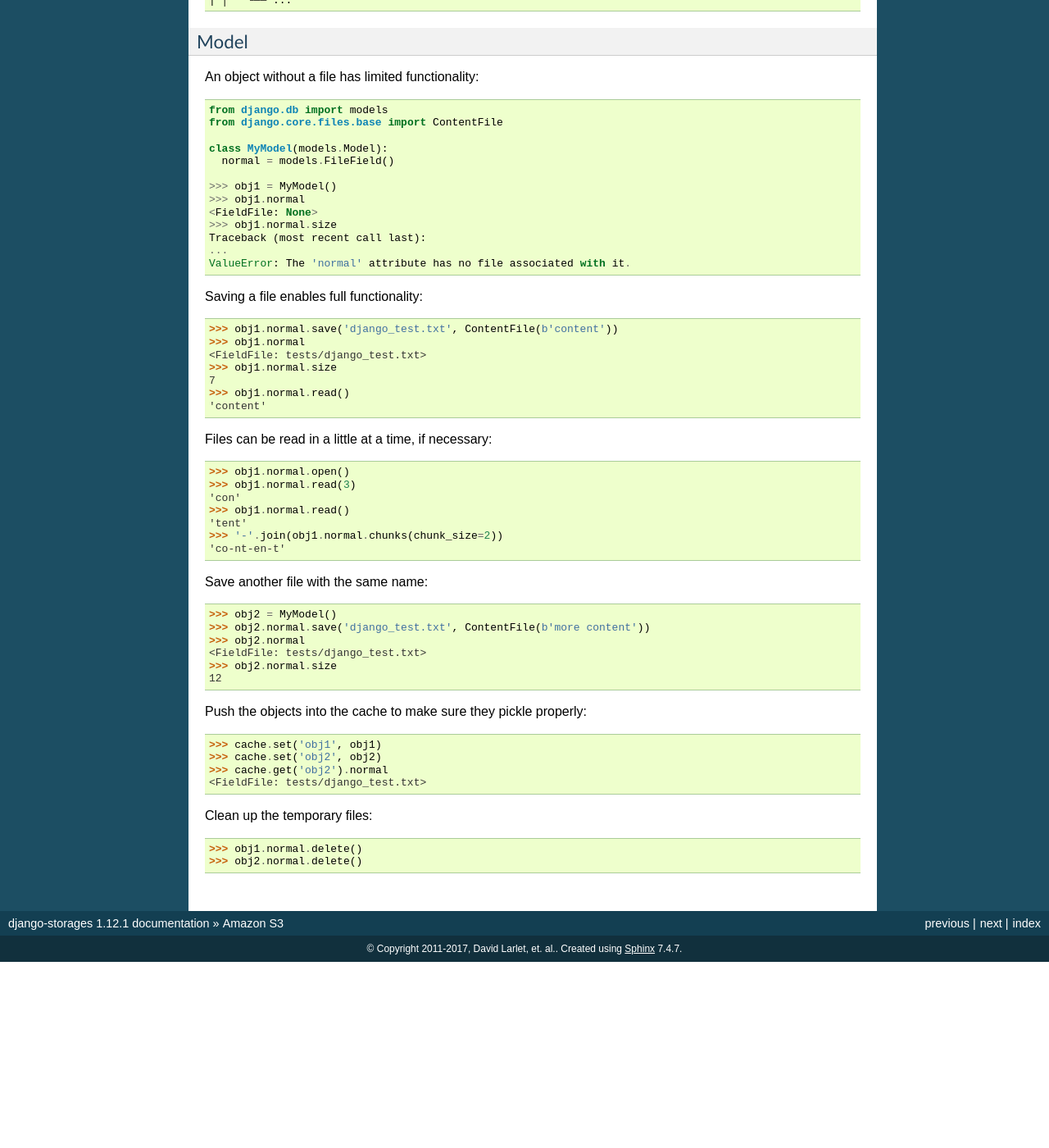
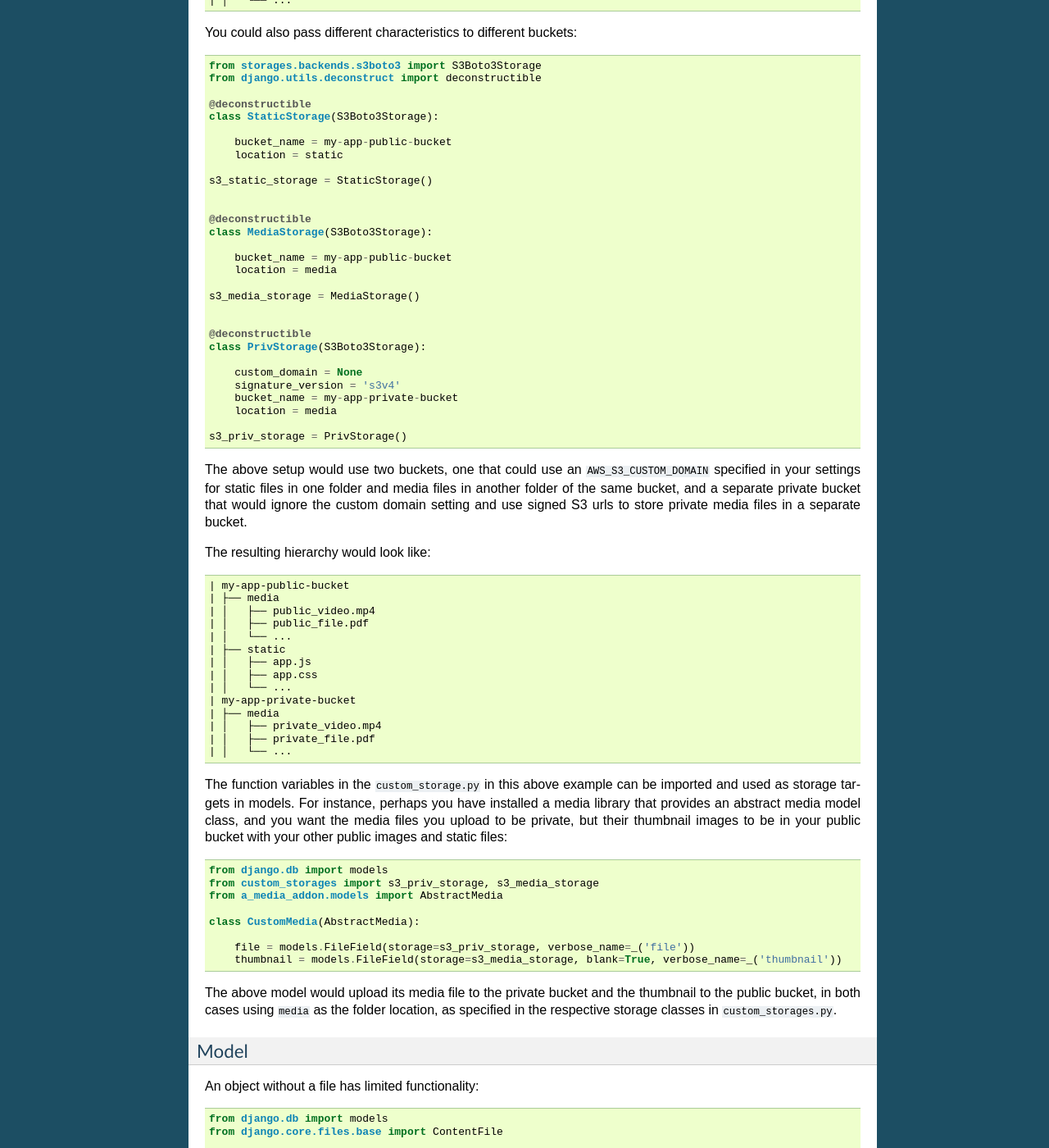
Before and after one commit to jschneier/django-storages, a Sphinx documentation site: the page built from docs/backends/amazon-S3.rst, in a window 1280 px wide and 1400 px high, scrolled down 6656 px. Shown: the whole window at 82% size. Built offline with Sphinx 7.4.7, drawn with Linux system fonts in a browser that asks for light colours; before the commit the page ends 7829 px from its top, so only the background shows below that.

Commit message:
separate buckets with separate properties for S3

```diff
--- a/docs/backends/amazon-S3.rst
+++ b/docs/backends/amazon-S3.rst
@@ -375,6 +375,71 @@ So your bucket file can be organized like as below::
     | │   ├── app.css
     | │   └── ...
 
+You could also pass different characteristics to different buckets::
+
+    from storages.backends.s3boto3 import S3Boto3Storage
+    from django.utils.deconstruct import deconstructible
+
+    @deconstructible
+    class StaticStorage(S3Boto3Storage):
+
+        bucket_name = my-app-public-bucket
+        location = static
+
+    s3_static_storage = StaticStorage()
+
+
+    @deconstructible
+    class MediaStorage(S3Boto3Storage):
+
+        bucket_name = my-app-public-bucket
+        location = media
+
+    s3_media_storage = MediaStorage()
+
+
+    @deconstructible
+    class PrivStorage(S3Boto3Storage):
+
+        custom_domain = None
+        signature_version = 's3v4'
+        bucket_name = my-app-private-bucket
+        location = media
+
+    s3_priv_storage = PrivStorage()
+
+The above setup would use two buckets, one that could use an ``AWS_S3_CUSTOM_DOMAIN`` specified in your settings for static files in one folder and media files in another folder of the same bucket, and a separate private bucket that would ignore the custom domain setting and use signed S3 urls to store private media files in a separate bucket.
+
+The resulting hierarchy would look like::
+
+    | my-app-public-bucket
+    | ├── media
+    | │   ├── public_video.mp4
+    | │   ├── public_file.pdf
+    | │   └── ...
+    | ├── static
+    | │   ├── app.js
+    | │   ├── app.css
+    | │   └── ...
+    | my-app-private-bucket
+    | ├── media
+    | │   ├── private_video.mp4
+    | │   ├── private_file.pdf
+    | │   └── ...
+
+The function variables in the ``custom_storage.py`` in this above example can be imported and used as storage targets in models. For instance, perhaps you have installed a media library that provides an abstract media model class, and you want the media files you upload to be private, but their thumbnail images to be in your public bucket with your other public images and static files::
+
+    from django.db import models
+    from custom_storages import s3_priv_storage, s3_media_storage
+    from a_media_addon.models import AbstractMedia
+
+    class CustomMedia(AbstractMedia):
+
+        file = models.FileField(storage=s3_priv_storage, verbose_name=_('file'))
+        thumbnail = models.FileField(storage=s3_media_storage, blank=True, verbose_name=_('thumbnail'))
+
+The above model would upload its media file to the private bucket and the thumbnail to the public bucket, in both cases using ``media`` as the folder location, as specified in the respective storage classes in ``custom_storages.py``.
+
 
 Model
 -----
```
